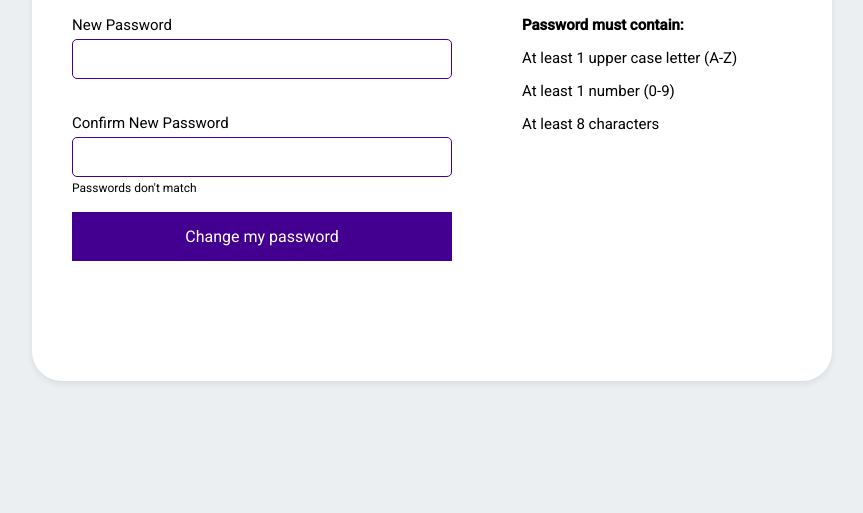
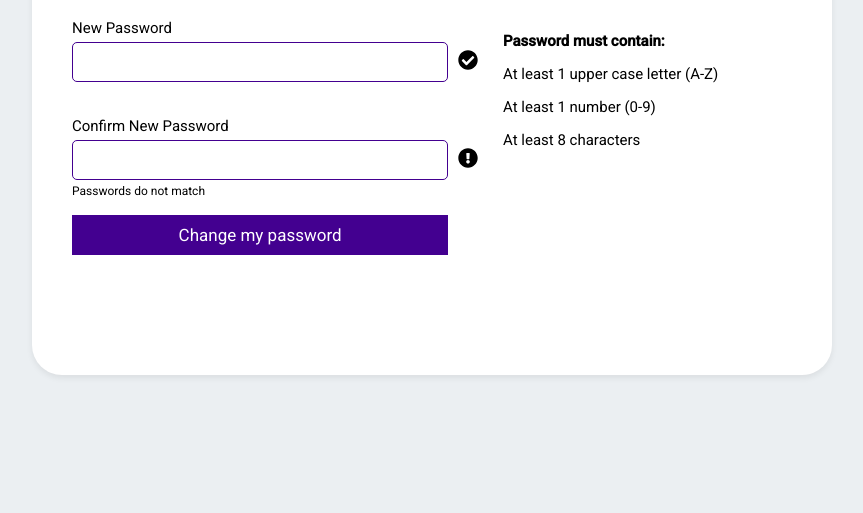
Before and after one commit to TraekWells/change-password-clone, a plain HTML site: page index.html in a window 1280 px wide. Shown: the part 287-800 px from the top of the page, without its empty margins (208-1071 px from the left). Drawn offline with Linux system fonts and the light colour scheme.

Commit message:
added icons to markup

```diff
--- a/index.html
+++ b/index.html
@@ -20,12 +20,41 @@
           <div class="form-group">
             <span class="form-group-label">New Password</span>
             <input type="password" class="form-group-input" />
+            <svg
+              aria-hidden="true"
+              focusable="false"
+              data-prefix="fas"
+              class="svg-inline--fa fa-check-circle fa-w-16 form-group-input-icon"
+              role="img"
+              xmlns="http://www.w3.org/2000/svg"
+              viewBox="0 0 512 512"
+            >
+              <path
+                fill="currentColor"
+                d="M504 256c0 136.967-111.033 248-248 248S8 392.967 8 256 119.033 8 256 8s248 111.033 248 248zM227.314 387.314l184-184c6.248-6.248 6.248-16.379 0-22.627l-22.627-22.627c-6.248-6.249-16.379-6.249-22.628 0L216 308.118l-70.059-70.059c-6.248-6.248-16.379-6.248-22.628 0l-22.627 22.627c-6.248 6.248-6.248 16.379 0 22.627l104 104c6.249 6.249 16.379 6.249 22.628.001z"
+              ></path>
+            </svg>
             <span class="form-validation"></span>
           </div>
           <div class="form-group">
             <span class="form-group-label">Confirm New Password</span>
             <input type="password" class="form-group-input" />
-            <span class="form-validation">Passwords don't match</span>
+            <svg
+              aria-hidden="true"
+              focusable="false"
+              data-prefix="fas"
+              data-icon="exclamation-circle"
+              class="svg-inline--fa fa-exclamation-circle fa-w-16 form-group-input-icon"
+              role="img"
+              xmlns="http://www.w3.org/2000/svg"
+              viewBox="0 0 512 512"
+            >
+              <path
+                fill="currentColor"
+                d="M504 256c0 136.997-111.043 248-248 248S8 392.997 8 256C8 119.083 119.043 8 256 8s248 111.083 248 248zm-248 50c-25.405 0-46 20.595-46 46s20.595 46 46 46 46-20.595 46-46-20.595-46-46-46zm-43.673-165.346l7.418 136c.347 6.364 5.609 11.346 11.982 11.346h48.546c6.373 0 11.635-4.982 11.982-11.346l7.418-136c.375-6.874-5.098-12.654-11.982-12.654h-63.383c-6.884 0-12.356 5.78-11.981 12.654z"
+              ></path>
+            </svg>
+            <span class="form-validation">Passwords do not match</span>
           </div>
           <div class="form-group">
             <button class="form-submit">Change my password</button>
--- a/styles.scss
+++ b/styles.scss
@@ -39,14 +39,12 @@ body {
   box-shadow: 0px 3px 6px rgba(0, 0, 0, 0.07);
 
   &-header {
-    font-size: 28px;
+    font-size: 26px;
     margin-bottom: 35px;
   }
 
   &-body {
-    display: grid;
-    grid-template-columns: minmax(auto, 400px) 1fr;
-    column-gap: 50px;
+    display: flex;
   }
 
   &-group {
@@ -65,6 +63,15 @@ body {
       border: 1px solid #430090;
       width: 95%;
       font-size: inherit;
+      position: relative;
+
+      &-icon {
+        position: absolute;
+        right: -10px;
+        top: 50%;
+        bottom: 50%;
+        width: 20px;
+      }
     }
   }
 
@@ -80,20 +87,20 @@ body {
     width: 95%;
     color: #fff;
     border: none;
-    padding: 15px;
-    font-size: inherit;
+    padding: 10px;
+    font-size: 17px;
     cursor: pointer;
     font-family: inherit;
   }
 
   &-column-inputs {
     flex: 1 0 55%;
+    margin-right: 35px;
   }
 
   &-column-guide {
-    flex: 1 0 40%;
-    margin-right: 0;
-
+    margin-top: 13px;
+    flex: 1 0 45%;
     p {
       margin-bottom: 15px;
       font-size: 15px;
```
Also changed, not shown: styles.css, 1 other file.
